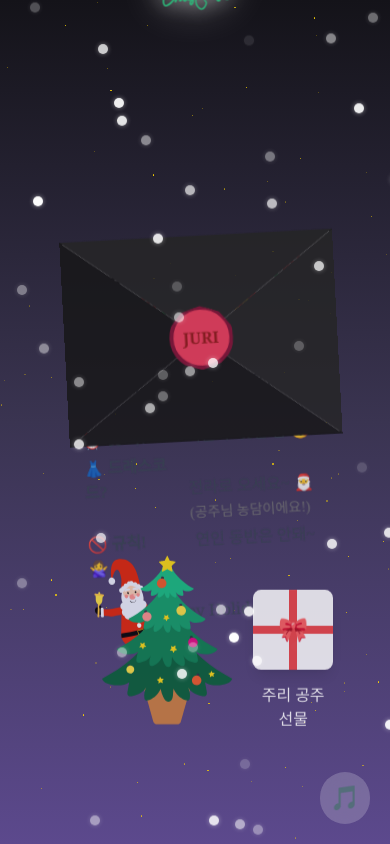
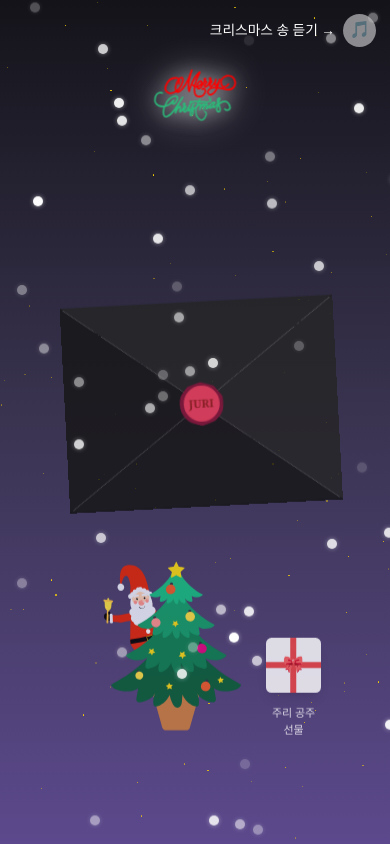
Before and after one commit to onezeun/JuriverseXmas, a Next.js app: page / in a window 390 px wide. Built offline with nearby package versions, Linux system fonts and the light colour scheme; a web font is replaced by a local one.

Commit message:
모바일 오류 수정

```diff
--- a/src/app/globals.css
+++ b/src/app/globals.css
@@ -35,6 +35,33 @@
 input:focus {
   outline: none;
 }
+
+/* 기본 폰트 사이즈 */
+html {
+  font-size: 16px;
+}
+
+/* 모바일 (작은 화면) */
+@media (max-width: 480px) {
+  html {
+    font-size: 11px;
+  }
+}
+
+/* 태블릿 (중간 화면) */
+@media (min-width: 481px) and (max-width: 768px) {
+  html {
+    font-size: 14px;
+  }
+}
+
+/* 작은 데스크톱 */
+@media (min-width: 769px) and (max-width: 1024px) {
+  html {
+    font-size: 16px;
+  }
+}
+
 
 @font-face {
   font-family: 'RixXladywatermelonR';
--- a/src/components/ChristmasEnvelope.tsx
+++ b/src/components/ChristmasEnvelope.tsx
@@ -6,16 +6,6 @@ import StarryBackground from './StarryBackground';
 import Lottie from 'lottie-react';
 import PoopSanta from '@/lottie/PoopSanta';
 import Santa from '@/lottie/Santa';
-
-const opacityVariants = {
-  hidden: { opacity: 0 },
-  visible: {
-    opacity: 1,
-    transition: {
-      duration: 1,
-    },
-  },
-};
 
 const ChristmasEnvelope = () => {
   const [isOpen, setIsOpen] = useState(false);
@@ -26,6 +16,7 @@ const ChristmasEnvelope = () => {
   const audioRef = useRef<HTMLAudioElement | null>(null);
   const [titleAnimationData, setTitleAnimationData] = useState(null);
   const [isTitleAnimationFinished, setIsTitleAnimationFinished] = useState(false);
+  const giftBoxRef = useRef<HTMLDivElement | null>(null);
 
   useEffect(() => {
     const fetchAnimation = async () => {
@@ -74,7 +65,7 @@ const ChristmasEnvelope = () => {
     }
     return () => {
       if (audioRef.current) {
-        audioRef.current.play();
+        audioRef.current.pause();
         audioRef.current = null;
       }
     };
@@ -99,11 +90,24 @@ const ChristmasEnvelope = () => {
   // 선물상자 클릭 핸들러
   const handleGiftBoxClick = () => {
     setIsGiftBoxOpen(!isGiftBoxOpen);
+    if (!isGiftBoxOpen) {
       setAnimationComplete(false); // 닫힐 때 초기화
       setTimeout(() => {
         setIsOpen(false); // 열릴 때 딜레이 후 활성화
-    }, 300); // 800ms 후 true로 설정
+      }, 300); // 300ms 후 실행
+    }
   };
+
+  useEffect(() => {
+    if (isGiftBoxOpen && giftBoxRef.current) {
+      setTimeout(() => {
+        giftBoxRef.current!.scrollIntoView({
+          behavior: 'smooth', // 부드러운 스크롤
+          block: 'center', // 화면 중앙에 위치
+        });
+      }, 50); // 렌더링이 완료된 후 실행
+    }
+  }, [isGiftBoxOpen]);
 
   const toggleMusic = () => {
     if (audioRef.current) {
@@ -120,16 +124,17 @@ const ChristmasEnvelope = () => {
   const colors = ['text-green-500', 'text-red-500'];
 
   return (
+    <div className="h-[100dvh] w-screen bg-gradient-to-b from-[#141319] via-[#3a3451] to-[#5c498d]">
+      <StarryBackground />
       <motion.div
         ref={containerRef}
-      className="overfolw-x-hidden relative h-[100dvh] w-screen overflow-y-scroll bg-gradient-to-b from-[#141319] via-[#3a3451] to-[#5c498d]"
+        className="overfolw-x-hidden relative mx-auto max-w-[1080px] overflow-y-scroll"
       >
-      <StarryBackground />
         {/* Section 1: Title */}
         <motion.div
-        className="absolute"
-        initial={{ y: 0, scale: 1 }}
-        animate={isTitleAnimationFinished ? { y: '-25vh', scale: 0.5 } : { y: 0, scale: 1 }}
+          className="absolute left-0 top-0 transform"
+          initial={{ top: 0, scale: 1 }}
+          animate={isTitleAnimationFinished ? { top: '-100px', scale: 0.5 } : { top: 0, scale: 1 }}
           transition={{ duration: 1, ease: 'easeInOut' }}
         >
           <Lottie
@@ -139,7 +144,6 @@ const ChristmasEnvelope = () => {
             onComplete={() => setIsTitleAnimationFinished(true)}
           />
         </motion.div>
-
         {/* Section 2: Envelope */}
         <motion.div
           initial={{ opacity: 0 }}
@@ -161,7 +165,7 @@ const ChristmasEnvelope = () => {
           >
             <div className="z-50">
               <div
-              className={`relative mt-52 flex aspect-[4/3] max-h-[380px] w-[70vw] max-w-[700px] items-center justify-center bg-black transition-all duration-700 ${
+                className={`relative mt-80 flex aspect-[4/3] max-h-[380px] w-[70vw] max-w-[700px] items-center justify-center bg-black transition-all duration-700 ${
                   isOpen ? 'cursor-default' : 'cursor-pointer'
                 }`}
                 onClick={handleEnvelopeClick}
@@ -169,7 +173,7 @@ const ChristmasEnvelope = () => {
                 {/* 편지 내용 */}
                 <div
                   className={`absolute flex h-[98%] w-[98%] flex-col items-center justify-start bg-white py-5 transition-all duration-300 ${
-                  isOpen && animationComplete ? '-translate-y-36 duration-1000' : ''
+                    isOpen && animationComplete ? '-translate-y-48 duration-1000' : ''
                   }`}
                 >
                   <p className="mb-5 text-2xl font-semibold text-black">
@@ -183,7 +187,7 @@ const ChristmasEnvelope = () => {
                     </span>
                     파티 🎁
                   </p>
-                <div className="flex w-full flex-col items-center justify-center">
+                  <div className="flex w-full flex-col items-center justify-center text-sm">
                     <p className="my-0.5 w-[15.5rem] text-left text-gray-700">
                       <span className="inline-block w-[6.5rem] text-left font-bold">🗓️ 언제?</span>
                       2024년 12월 23일!
@@ -201,7 +205,7 @@ const ChristmasEnvelope = () => {
                         👗 드레스코드?
                       </span>
                       전라로 오세요~ 🎅 <br />
-                    <span className="ml-[6.5rem] text-sm text-neutral-500">
+                      <span className="ml-[6.5rem] text-xs text-neutral-500">
                         (공주님 농담이에요!)
                       </span>
                     </p>
@@ -230,8 +234,7 @@ const ChristmasEnvelope = () => {
               </div>
             </div>
           </motion.div>
-        <div className="flex h-96 flex-col items-center justify-center">
-          <div>
+          <div className="flex h-96 flex-col items-center justify-center" ref={giftBoxRef}>
             {isGiftBoxOpen ? (
               // 선물상자가 열렸을 때 PoopSanta 컴포넌트 표시
               <motion.div
@@ -280,28 +283,22 @@ const ChristmasEnvelope = () => {
               </div>
             )}
           </div>
-        </div>
         </motion.div>
 
-      {/* Section 3: Final Message */}
-      {/* <motion.div
-        ref={observer3.ref}
-        initial="hidden"
-        animate={observer3.animation}
-        variants={opacityVariants}
-        className="flex h-screen snap-start flex-col items-center justify-center"
-      >
-
-      </motion.div> */}
-
         {/* Background music button */}
+        <div className="fixed right-5 top-5 z-[3] flex items-center justify-center text-xl">
+          <span className="">
+            크리스마스 송 듣기 → {/* <span className="text-sm"> (조금시끄러울지도)</span> */}
+          </span>
           <button
-        className="fixed bottom-5 right-5 z-[3] cursor-pointer rounded-full bg-white/20 p-2.5 text-2xl backdrop-blur-md transition-transform duration-300 hover:scale-110"
+            className="ml-3 flex h-12 w-12 cursor-pointer items-center justify-center rounded-full bg-white/50 text-2xl backdrop-blur-md transition-transform duration-300 hover:scale-110"
             onClick={toggleMusic}
           >
             {isMusicPlaying ? '🔇' : '🎵'}
           </button>
+        </div>
       </motion.div>
+    </div>
   );
 };
 
--- a/src/lottie/PoopSanta.tsx
+++ b/src/lottie/PoopSanta.tsx
@@ -2,14 +2,14 @@ import React, { useEffect, useRef, useState } from 'react';
 import Lottie from 'lottie-react';
 
 const PoopSanta = () => {
-  const [animationData, setAnimationData] = useState(null);
+  const [poopsantaAnimationData, setPoopsantaAnimationData] = useState(null);
   const lottiePoopSantaRef = useRef<any>(null); // LottieRef로 애니메이션 제어
 
   useEffect(() => {
     const fetchAnimation = async () => {
       const response = await fetch('/lottie/poopsanta.json'); // JSON 파일의 경로
       const data = await response.json();
-      setAnimationData(data);
+      setPoopsantaAnimationData(data);
     };
 
     fetchAnimation();
@@ -17,10 +17,10 @@ const PoopSanta = () => {
 
   return (
     <div className="flex w-full items-center justify-center">
-      {animationData && (
+      {poopsantaAnimationData && (
         <Lottie
           lottieRef={lottiePoopSantaRef}
-          animationData={animationData}
+          animationData={poopsantaAnimationData}
           loop={false}
           style={{ width: '400px', height: 'auto' }}
         />
--- a/tailwind.config.ts
+++ b/tailwind.config.ts
@@ -33,6 +33,11 @@ export default {
         'gray_300': '#D1D5DB',
         'gray_500': '#6B7280',
       },
+      screens: {
+        csm: { min: '0px', max: '540px' }, // 모바일: 0px부터 540px까지
+        cmd: { min: '541px', max: '1080px' }, // 중간 화면: 541px부터 1023px까지
+        clg: { min: '1081px' }, // 데스크탑: 1024px 이상
+      },
       backgroundSize: {
         pattern: '20px 20px',
       },
```
Lines whose indentation alone changed are shown as unchanged.
